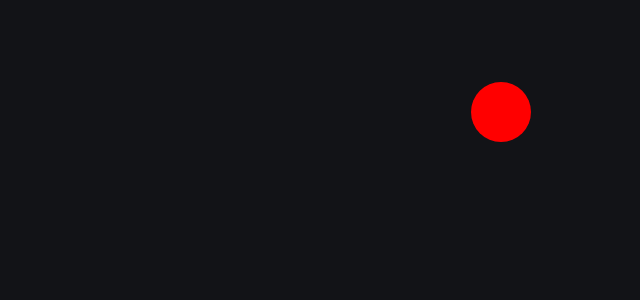
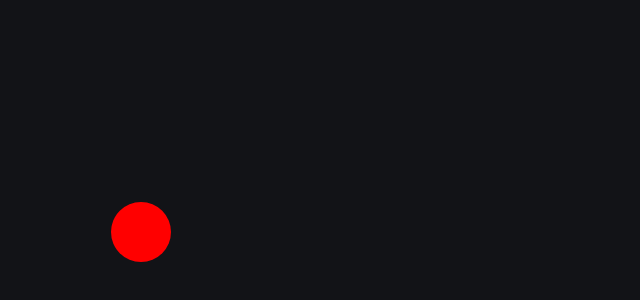
Before and after one commit to danielBRTanimacao/souls-like-reactjs, a React (Vite) app in the folder souls-like/: page /game in a window 1280 px wide. Shown: the part 288-588 px from the top of the page, without its empty margins (139-779 px from the left). Built offline with nearby package versions, Linux system fonts and the light colour scheme; a web font is replaced by a local one.

Commit message:
trying some logicals to make the event ocurred

```diff
--- a/souls-like/src/components/player/Player.jsx
+++ b/souls-like/src/components/player/Player.jsx
@@ -1,41 +1,26 @@
-import React from "react";
-import { useState } from "react";
+import React, { useState } from "react";
 
 export default () => {
-    const [topPos, settopPos] = useState(0);
-    const [leftPos, setleftPos] = useState(0);
+    const initialsPositions = {
+        x: 250,
+        y: 250
+    };
+    const [statePos, setstatePos] = useState(initialsPositions);
 
     const maxScreenWidth = window.innerWidth;
 
-    addEventListener("keydown", (event) => {
-        let eventsList = ["w", "s", "d", "a"];
+    window.addEventListener("keydown", (event) => {
+        // let eventsList = ["w", "s", "d", "a"];
+        console.log(event.key, statePos);
 
-        console.log(topPos);
-        console.log(leftPos);
-        if (event.key == "w") {
-            settopPos((pos) => pos + 1);
-            if (topPos > maxScreenWidth || leftPos > maxScreenWidth) {
-                setleftPos(0);
-                settopPos(0);
-            }
-        } else if (event.key == "s") {
-            settopPos((pos) => pos - 1);
-            if (topPos > maxScreenWidth || leftPos > maxScreenWidth) {
-                setleftPos(0);
-                settopPos(0);
-            }
-        } else if (event.key == "d") {
-            setleftPos((pos) => pos + 1);
-            if (topPos > maxScreenWidth || leftPos > maxScreenWidth) {
-                setleftPos(0);
-                settopPos(0);
-            }
-        } else if (event.key == "a") {
-            setleftPos((pos) => pos - 1);
-            if (topPos > maxScreenWidth || leftPos > maxScreenWidth) {
-                setleftPos(0);
-                settopPos(0);
-            }
+        if (event.key === "w") {
+            setstatePos({ x: statePos.x + 20, y: statePos.y });
+        } else if (event.key === "s") {
+            setstatePos({ x: statePos.x - 20, y: statePos.y });
+        } else if (event.key === "d") {
+            setstatePos({ x: statePos.x, y: statePos.y + 20 });
+        } else if (event.key === "a") {
+            setstatePos({ x: statePos.x, y: statePos.y - 20 });
         }
     });
 
@@ -43,17 +28,13 @@ export default () => {
         <>
             <div
                 style={{
-                    position: "relative",
-                    display: "flex",
-                    justifyContent: "center",
-                    alignItems: "center",
-                    top: `${topPos}px`,
-                    left: `${leftPos}px`,
+                    position: "absolute",
+                    bottom: `${initialsPositions.x}px`,
+                    left: `${initialsPositions.y}px`,
                     width: "60px",
                     height: "60px",
                     backgroundColor: "red",
-                    borderRadius: "100%",
-                    cursor: "pointer"
+                    borderRadius: "100%"
                 }}
             >
                 <span hidden>Player</span>
--- a/souls-like/src/main.jsx
+++ b/souls-like/src/main.jsx
@@ -20,7 +20,7 @@ const router = createBrowserRouter([
 ]);
 
 ReactDOM.createRoot(document.getElementById("root")).render(
-    <React.StrictMode>
+    <>
         <RouterProvider router={router} />
-    </React.StrictMode>
+    </>
 );
```
